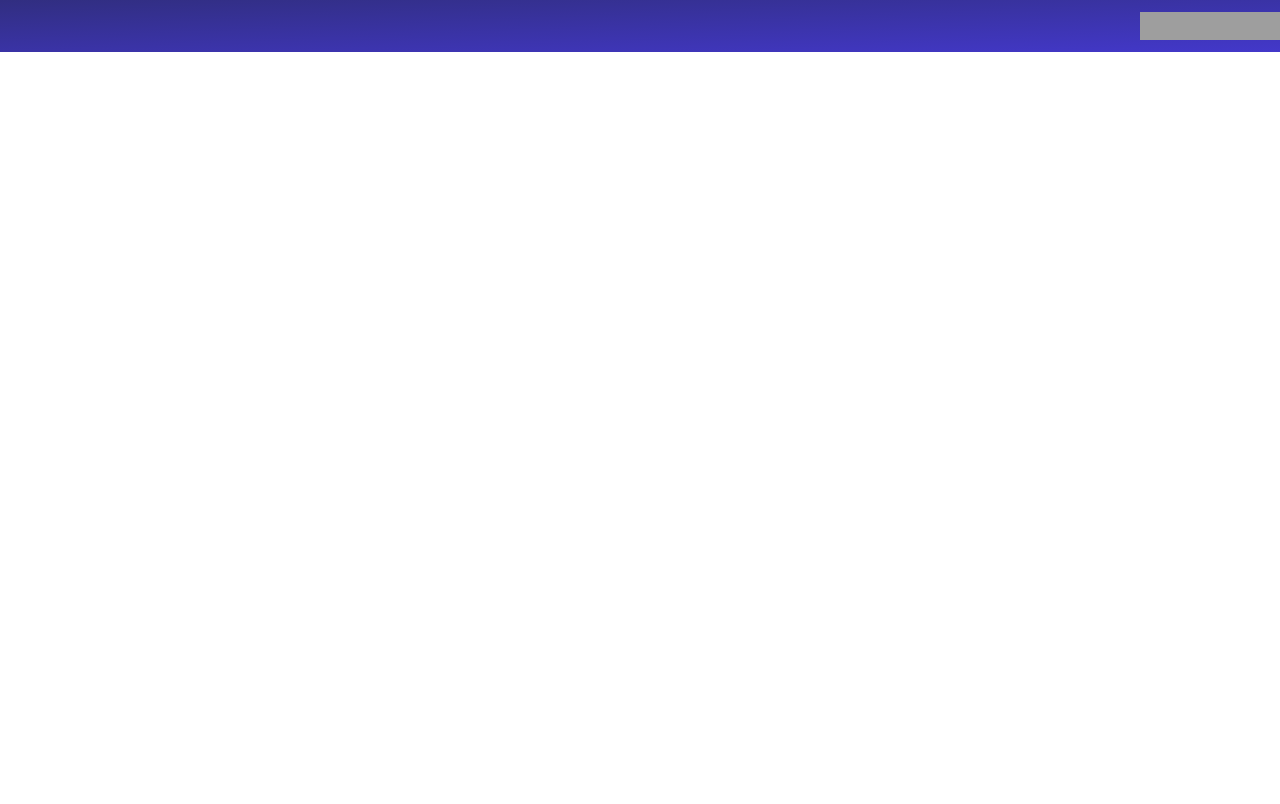
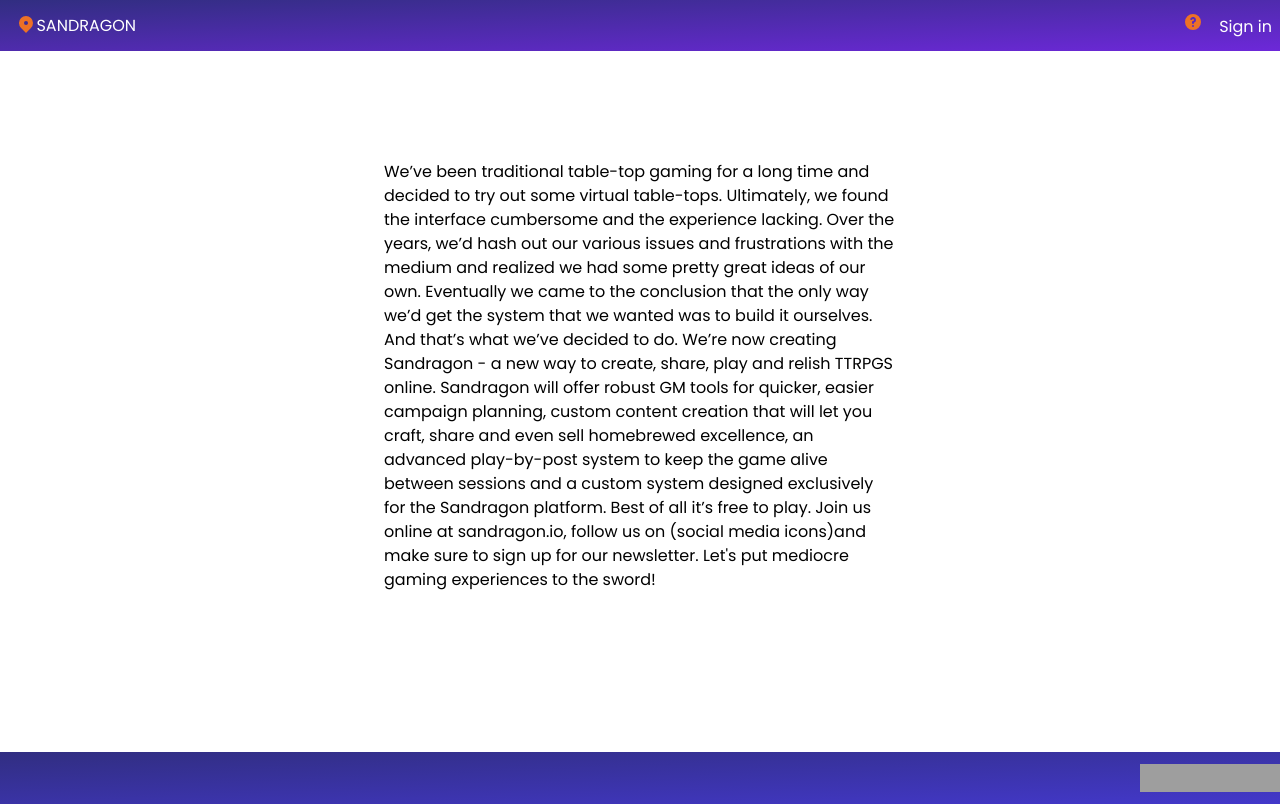
Before and after one commit to sethgabrielbrady/vue-sandragon-fe, a Vue app: page /about in a window 1280 px wide. Built offline with nearby package versions, Linux system fonts and the light colour scheme; grey boxes are pictures that could not be loaded.

Commit message:
Adds about pages

```diff
--- /dev/null
+++ b/src/components/About.vue
@@ -0,0 +1,14 @@
+<template>
+  <div class="max-w-lg m-auto py-40">
+    We’ve been traditional table-top gaming for a long time and decided to try out some virtual table-tops.
+    Ultimately, we found the interface cumbersome and the experience lacking. Over the years, we’d hash out
+    our various issues and frustrations with the medium and realized we had some pretty great ideas of our own.
+    Eventually we came to the conclusion that the only way we’d get the system that we wanted was to build it ourselves.
+    And that’s what we’ve decided to do. We’re now creating Sandragon - a new way to create, share, play and relish
+    TTRPGS online. Sandragon will offer robust GM tools for quicker, easier campaign planning, custom content
+    creation that will let you craft, share and even sell homebrewed excellence, an advanced play-by-post
+    system to keep the game alive between sessions and a custom system designed exclusively for the Sandragon platform.
+    Best of all it’s free to play. Join us online at sandragon.io, follow us on (social media icons)and make sure to
+    sign up for our newsletter. Let's put mediocre gaming experiences to the sword!
+  </div>
+</template>
--- a/src/components/UI/Header.vue
+++ b/src/components/UI/Header.vue
@@ -9,6 +9,11 @@
           <p clas="inline-block">SANDRAGON</p>
         </router-link>
         <div>
+          <router-link to="/about" class="text-white px-2 no-underline inline-block">
+            <svg xmlns="http://www.w3.org/2000/svg" class="h-5 w-5 sd-orange" viewBox="0 0 20 20" fill="currentColor">
+              <path fill-rule="evenodd" d="M18 10a8 8 0 11-16 0 8 8 0 0116 0zm-8-3a1 1 0 00-.867.5 1 1 0 11-1.731-1A3 3 0 0113 8a3.001 3.001 0 01-2 2.83V11a1 1 0 11-2 0v-1a1 1 0 011-1 1 1 0 100-2zm0 8a1 1 0 100-2 1 1 0 000 2z" clip-rule="evenodd" />
+            </svg>
+          </router-link>
           <p class="text-white px-2 no-underline inline block" v-if="!signedIn()" @click="checkUrl">Sign in</p>
           <router-link to="/materials" class="text-white px-2 no-underline inline-block" v-if="signedIn() && showAdminLink()">
             <svg xmlns="http://www.w3.org/2000/svg" class="h-5 w-5 sd-orange" fill="none" viewBox="0 0 24 24" stroke="currentColor">
--- a/src/router.js
+++ b/src/router.js
@@ -8,6 +8,8 @@
 import Editor from '@/components/Materials/editor'
 import Admin from '@/components/Admin'
 import Homepage from '@/components/Homepage'
+import About from '@/components/About'
+
 
 export default new Router({
   mode: 'history',
@@ -21,6 +23,7 @@
     {path: '/posts/edit/:id', name: Edit,  component: Edit },
     {path: '/materials', name: 'Materials', component: Materials},
     {path: '/materials/editor/:id', name: Editor, component: Materials},
-    {path: '/admin', name:'Admin', component: Admin}
+    {path: '/admin', name:'Admin', component: Admin},
+    {path: '/about', name:'About', component: About}
   ]
 })
```
